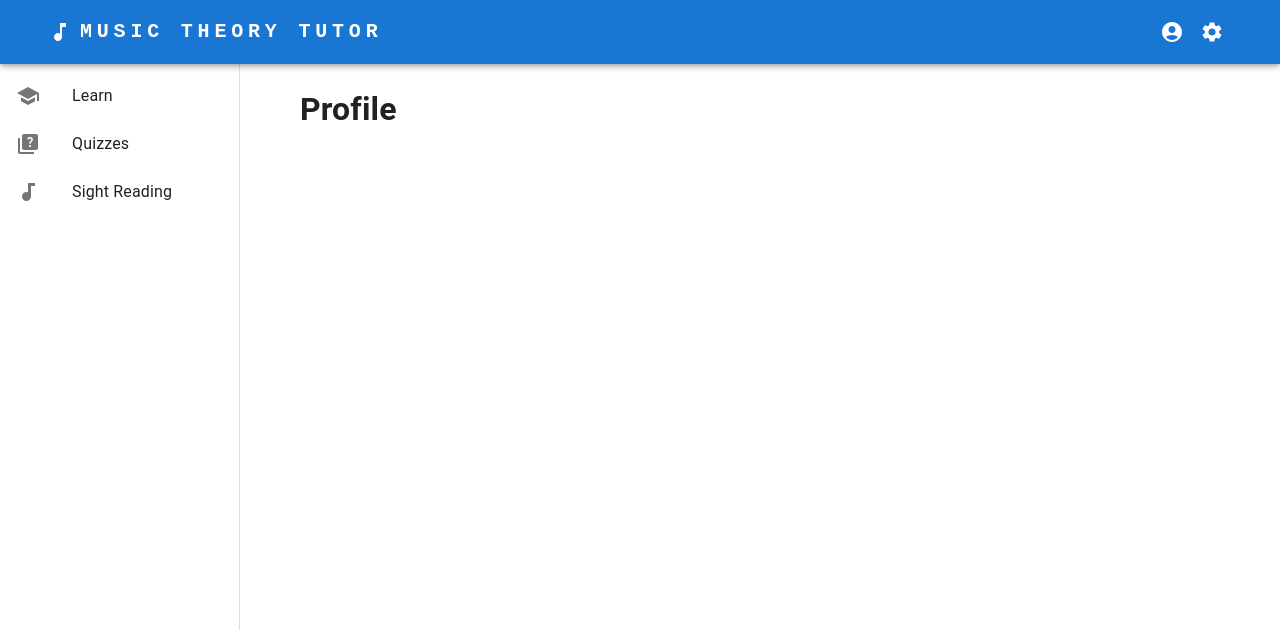
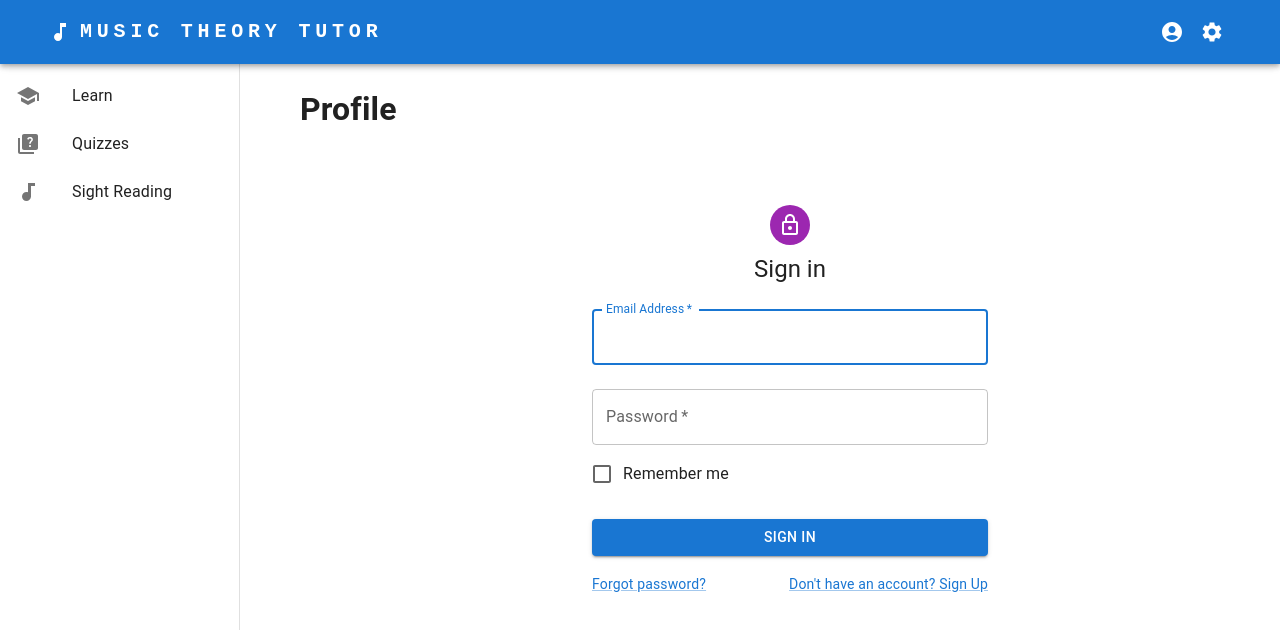
Before and after one commit to Kevin-512/Music-Theory-Tutor, a React (Create React App) app in the folder music-theory-tutor/: page /profile in a window 1280 px wide. Shown: the top 630 px of the page. Built offline with nearby package versions, Linux system fonts and the light colour scheme.

Commit message:
Login card initialised

```diff
--- /dev/null
+++ b/music-theory-tutor/src/component/LoginCard.js
@@ -0,0 +1,94 @@
+//Reference - https://github.com/mui/material-ui/blob/v5.15.7/docs/data/material/getting-started/templates/sign-in/SignIn.js
+
+import * as React from "react";
+import Avatar from "@mui/material/Avatar";
+import Button from "@mui/material/Button";
+import CssBaseline from "@mui/material/CssBaseline";
+import TextField from "@mui/material/TextField";
+import FormControlLabel from "@mui/material/FormControlLabel";
+import Checkbox from "@mui/material/Checkbox";
+import Link from "@mui/material/Link";
+import Grid from "@mui/material/Grid";
+import Box from "@mui/material/Box";
+import LockOutlinedIcon from "@mui/icons-material/LockOutlined";
+import Typography from "@mui/material/Typography";
+import Container from "@mui/material/Container";
+
+const LoginCard = () => {
+  const handleSubmit = (event) => {
+    event.preventDefault();
+    const data = new FormData(event.currentTarget);
+    console.log({
+      email: data.get("email"),
+      password: data.get("password"),
+    });
+  };
+  return (
+    <Container component="main" maxWidth="xs" >
+      <CssBaseline />
+      <Box
+        sx={{
+          marginTop: 8,
+          display: "flex",
+          flexDirection: "column",
+          alignItems: "center",
+        }}
+      >
+        <Avatar sx={{ m: 1, bgcolor: "secondary.main" }}>
+          <LockOutlinedIcon />
+        </Avatar>
+        <Typography component="h1" variant="h5">
+          Sign in
+        </Typography>
+        <Box component="form" onSubmit={handleSubmit} noValidate sx={{ mt: 1 }}>
+          <TextField
+            margin="normal"
+            required
+            fullWidth
+            id="email"
+            label="Email Address"
+            name="email"
+            autoComplete="email"
+            autoFocus
+          />
+          <TextField
+            margin="normal"
+            required
+            fullWidth
+            name="password"
+            label="Password"
+            type="password"
+            id="password"
+            autoComplete="current-password"
+          />
+          <FormControlLabel
+            control={<Checkbox value="remember" color="primary" />}
+            label="Remember me"
+          />
+          <Button
+            type="submit"
+            fullWidth
+            variant="contained"
+            sx={{ mt: 3, mb: 2 }}
+          >
+            Sign In
+          </Button>
+          <Grid container>
+            <Grid item xs>
+              <Link href="#" variant="body2">
+                Forgot password?
+              </Link>
+            </Grid>
+            <Grid item>
+              <Link href="#" variant="body2">
+                {"Don't have an account? Sign Up"}
+              </Link>
+            </Grid>
+          </Grid>
+        </Box>
+      </Box>
+    </Container>
+  );
+};
+
+export default LoginCard;
--- a/music-theory-tutor/src/pages/Profile.js
+++ b/music-theory-tutor/src/pages/Profile.js
@@ -1,8 +1,12 @@
 import React from 'react'
+import LoginCard from '../component/LoginCard'
 
 const Profile = () => {
-  return (
+  return (<div>
     <h1>Profile</h1>
+    <LoginCard/>
+  </div>
+
   )
 }
 
```
